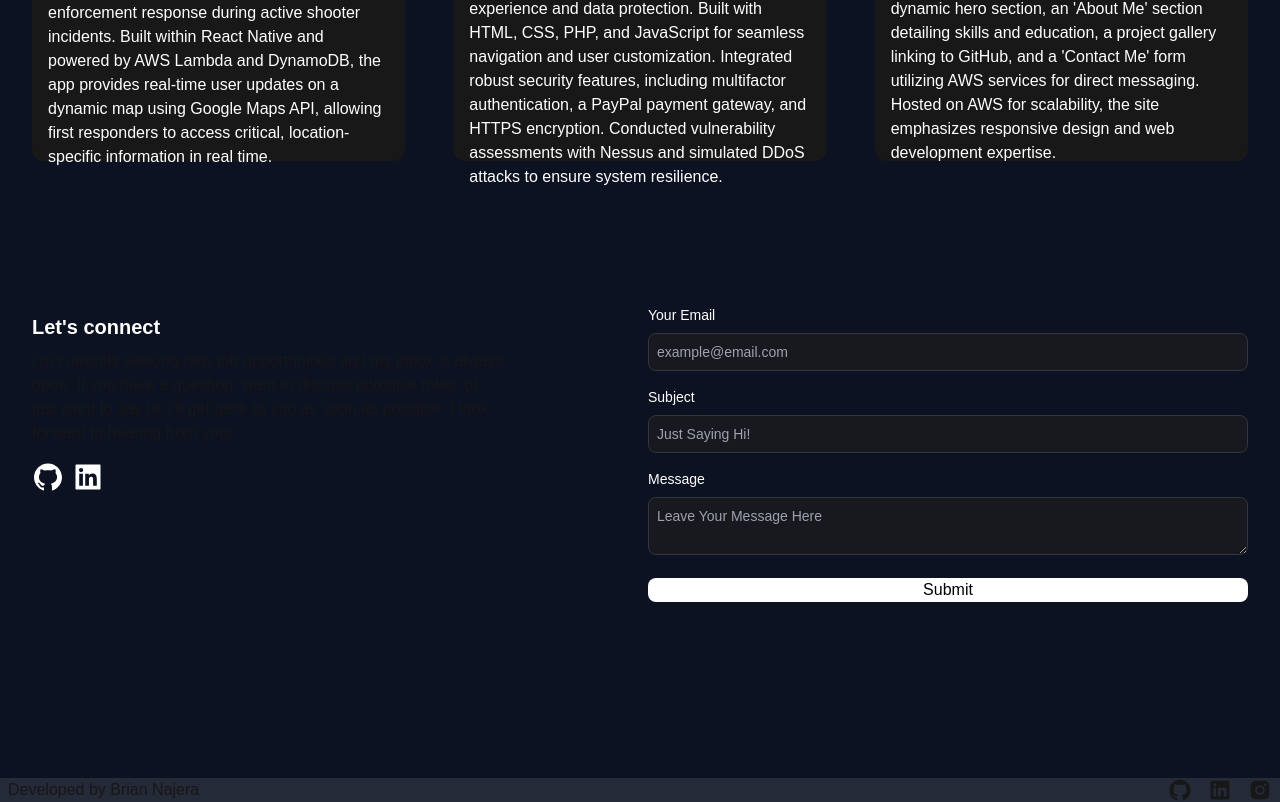
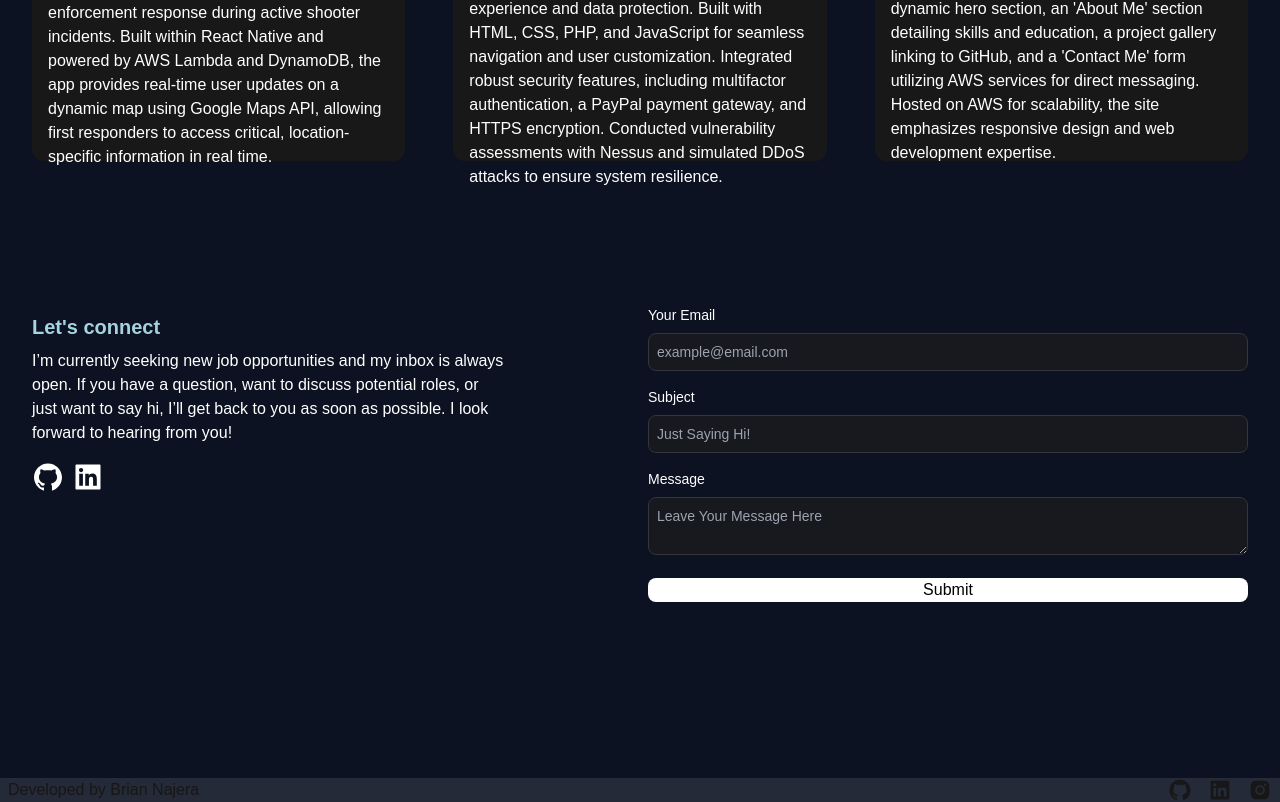
Before and after one commit to Brian121301/Web-Portfolio, a Next.js app in the folder web-portfolio/: page / in a window 1280 px wide. Shown: the part 1979-2781 px from the top of the page. Built offline with nearby package versions, Linux system fonts and the light colour scheme; no server answers.

Commit message:
Update EmailSection.jsx

```diff
--- a/web-portfolio/app/components/EmailSection.jsx
+++ b/web-portfolio/app/components/EmailSection.jsx
@@ -45,8 +45,8 @@ const EmailSection = () => {
     return (
         <section id='contact' className='grid md:grid-cols-2 my-12 py-24 gap-4'>
             <div>
-                <h5 className='text-xl font-bold text-white my-2'>Let's connect</h5>
-                <p className='pr-32 mb-4'>
+                <h5 className='text-xl font-bold my-2 bg-clip-text text-transparent bg-gradient-to-r from-[#a2d6e5] to-[#bdb8b8]'>Let's connect</h5>
+                <p className='pr-32 mb-4 text-white'>
                     {" "}
                     I’m currently seeking new job opportunities and my inbox is always open.
                     If you have a question, want to discuss potential roles, or just want to
```
